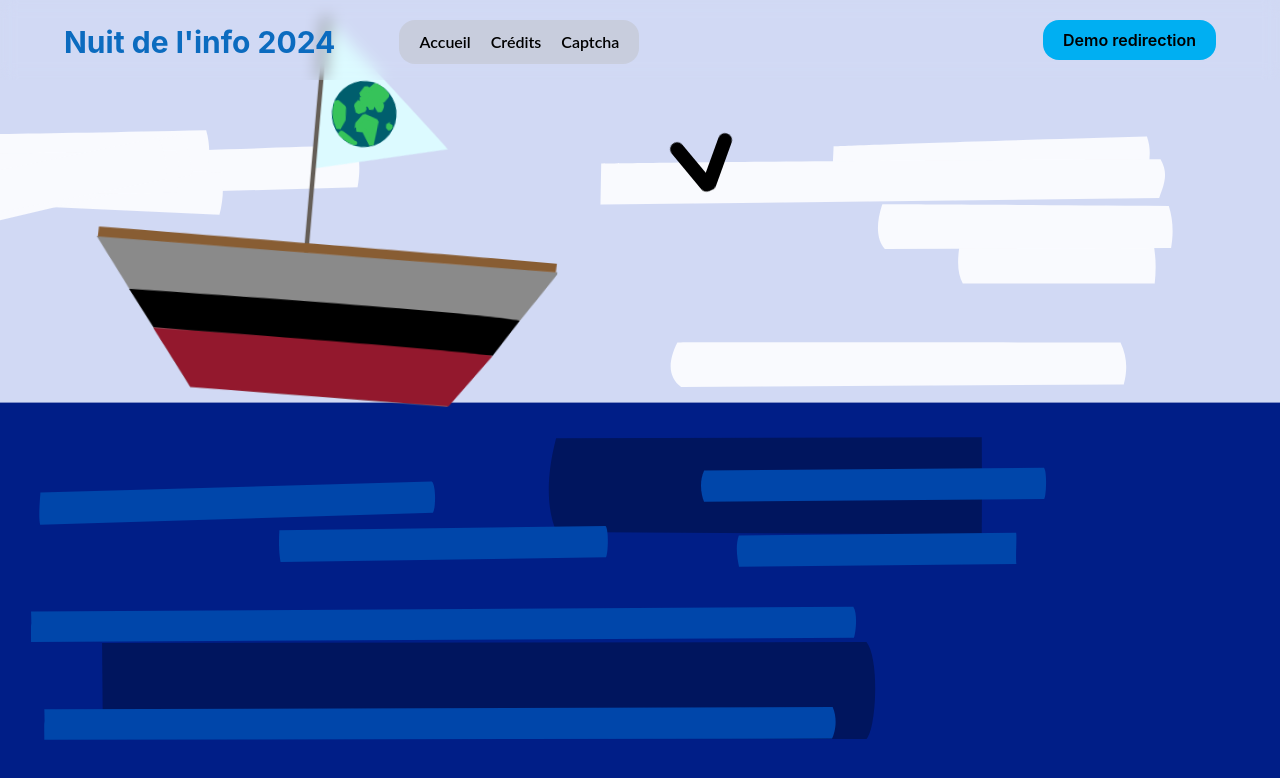
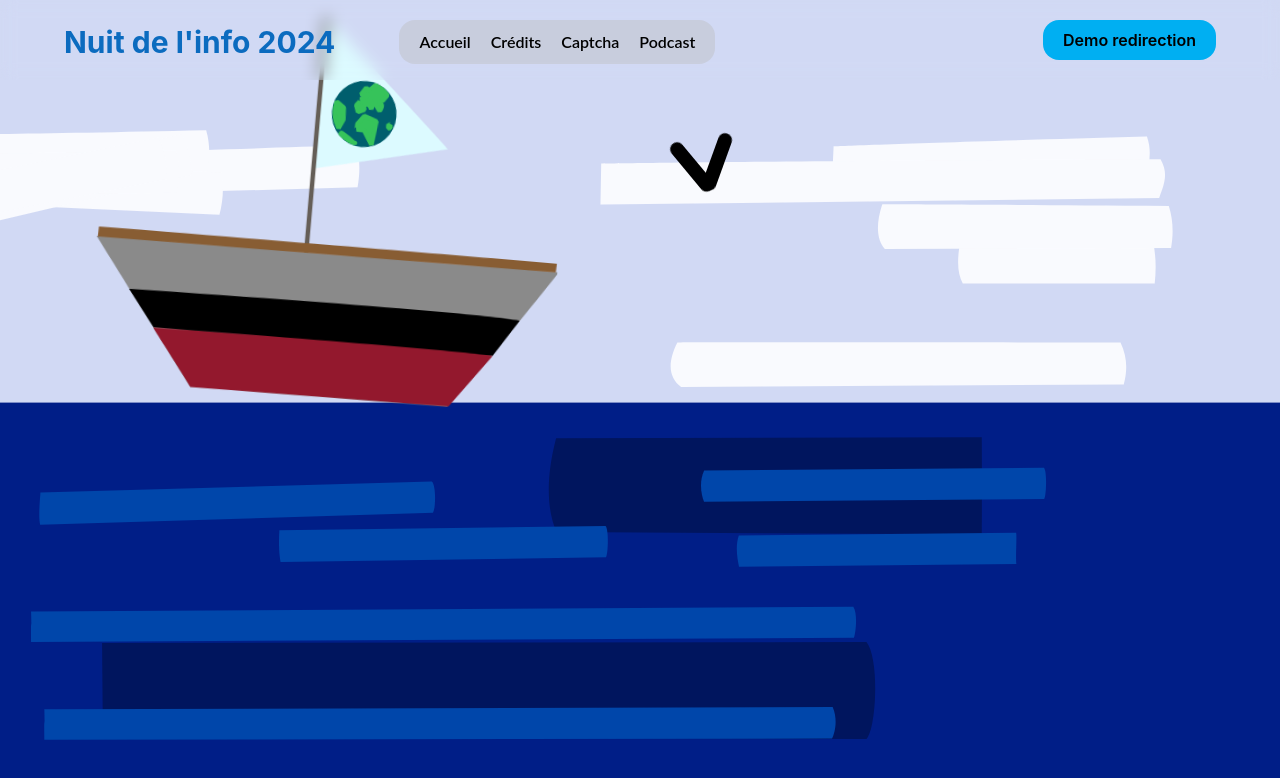
Before and after one commit to Limit-Breker/Nuit-Info-2024, a React (Create React App) app: page / in a window 1280 px wide. Shown: the top 778 px of the page. Built offline with nearby package versions, Linux system fonts and the light colour scheme; a web font is replaced by a local one.

Commit message:
Update headerAccueil.tsx

```diff
--- a/src/components/header_footer/headerAccueil.tsx
+++ b/src/components/header_footer/headerAccueil.tsx
@@ -20,6 +20,8 @@ const HeaderAccueil: React.FC<HeaderProps> = ({ }) => {
                     <Link to="/" className="text-black hover:text-normal-blue transition-colors font-Lato font-semibold text-base">Accueil</Link>
                     <Link to="/credit" className="text-black hover:text-normal-blue transition-colors font-Lato font-semibold text-base">Crédits</Link>
                     <Link to="/captcha" className="text-black hover:text-normal-blue transition-colors font-Lato font-semibold text-base">Captcha</Link>
+                    <Link to="/podcast" className="text-black hover:text-normal-blue transition-colors font-Lato font-semibold text-base">Podcast</Link>
+
                 </div>
             </div>
             <Confirm title="Demo redirection" couleur="blue" onClick={toTest} />
```
